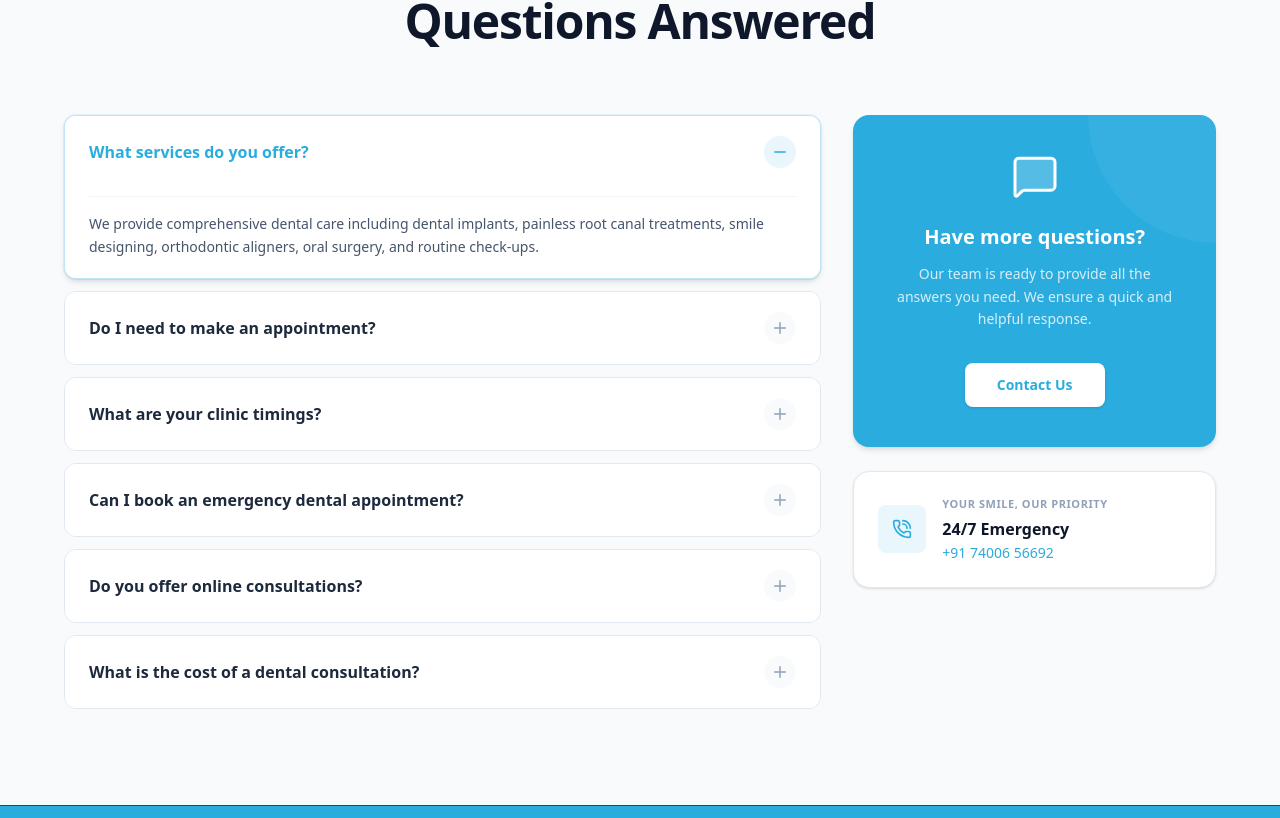
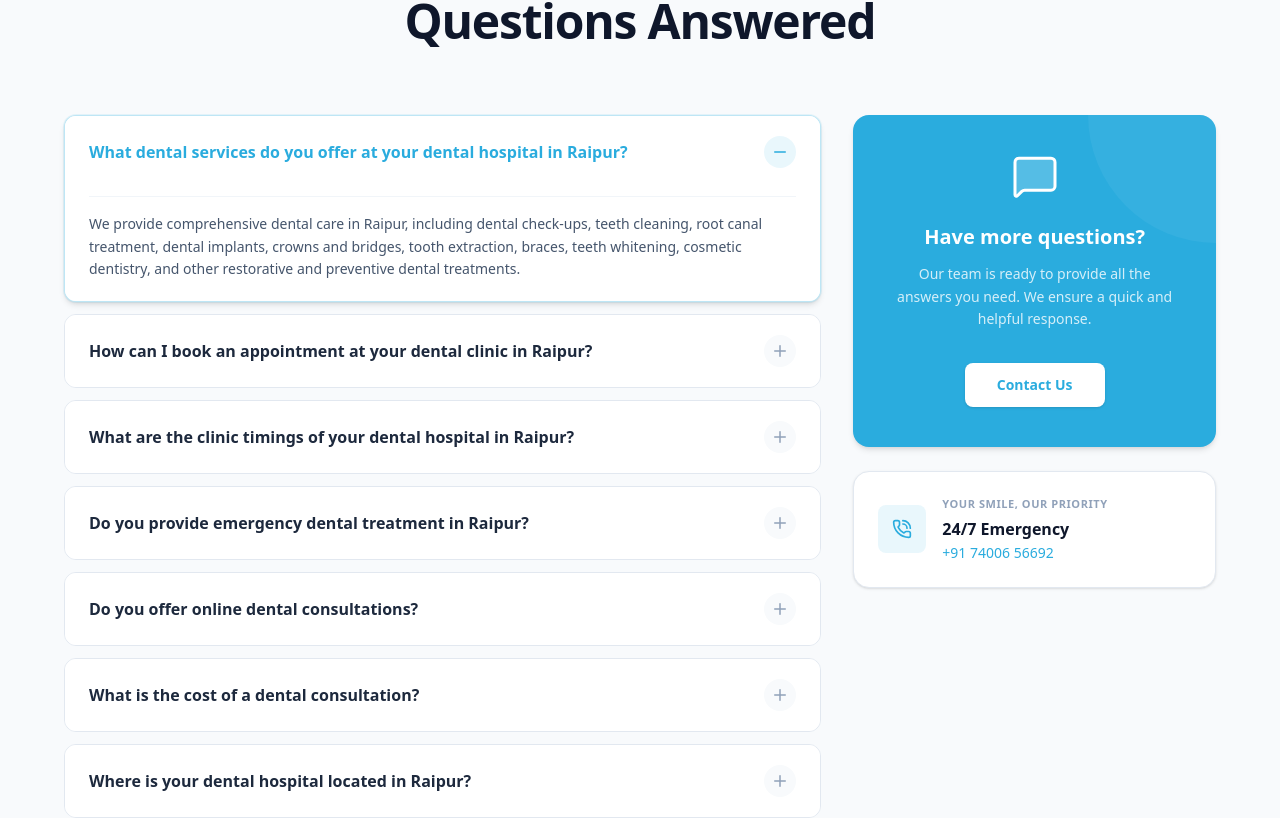
Before and after one commit to rajurao1106/dental-clinic, a Next.js app: page / in a window 1280 px wide. Shown: the part 10344-11162 px from the top of the page. Built offline with nearby package versions, Linux system fonts and the light colour scheme.

Commit message:
first commit

```diff
--- a/components/homepage/FAQ.jsx
+++ b/components/homepage/FAQ.jsx
@@ -10,34 +10,43 @@ const FAQ = () => {
   // Replaced Lorem Ipsum with realistic Dental FAQ content
 const faqs = [
   {
-      question: "What services do you offer?",
+    question:
+      "What dental services do you offer at your dental hospital in Raipur?",
     answer:
-        "We provide comprehensive dental care including dental implants, painless root canal treatments, smile designing, orthodontic aligners, oral surgery, and routine check-ups.",
+      "We provide comprehensive dental care in Raipur, including dental check-ups, teeth cleaning, root canal treatment, dental implants, crowns and bridges, tooth extraction, braces, teeth whitening, cosmetic dentistry, and other restorative and preventive dental treatments.",
   },
   {
-      question: "Do I need to make an appointment?",
+    question:
+      "How can I book an appointment at your dental clinic in Raipur?",
     answer:
-        "While we do accommodate walk-ins when possible, we highly recommend booking an appointment to ensure you receive timely care without long waiting periods.",
+      "You can book an appointment at our dental clinic in Raipur by calling us, sending a WhatsApp message, or using our online appointment booking option. We recommend scheduling an appointment in advance for a convenient consultation.",
   },
   {
-      question: "What are your clinic timings?",
+    question:
+      "What are the clinic timings of your dental hospital in Raipur?",
     answer:
-        "Our standard OPD hours are from 10:00 AM to 8:00 PM, Monday through Saturday. However, our emergency dental services are available 24/7.",
+      "Our dental clinic in Raipur is open during convenient clinic hours. Please contact us before visiting to confirm the latest consultation and appointment timings.",
   },
   {
-      question: "Can I book an emergency dental appointment?",
+    question: "Do you provide emergency dental treatment in Raipur?",
     answer:
-        "Yes. If you are experiencing severe toothache, trauma, or bleeding, please call our emergency hotline immediately. We prioritize urgent cases.",
+      "Yes, we provide dental care for urgent problems such as severe toothache, dental infection, broken or damaged teeth, swelling, and other dental emergencies. Contact our dental hospital in Raipur to check emergency appointment availability.",
   },
   {
-      question: "Do you offer online consultations?",
+    question: "Do you offer online dental consultations?",
     answer:
-        "Yes, we provide preliminary online video consultations to understand your concerns and guide you on the necessary steps before your physical visit.",
+      "Yes, online dental consultations may be available for suitable dental concerns. Our dentist can discuss your symptoms and recommend whether an in-person examination is required.",
   },
   {
     question: "What is the cost of a dental consultation?",
     answer:
       "Our initial consultation fee is affordable and transparent. Total treatment costs depend on the diagnosis and procedure required, which will be thoroughly discussed with you beforehand.",
+  },
+  {
+    question:
+      "Where is your dental hospital located in Raipur?",
+    answer:
+      "Our dental hospital is conveniently located in Gol Chowk, Beside Deerghayu Hospital, Deendayal Upadhyay Nagar, Raipur, Chhattisgarh. Patients can visit our dental clinic in Raipur for dental consultations, treatments, and emergency dental care. Please use Google Maps or contact us for directions and assistance.",
   },
 ];
 
```
Also changed, not shown: app/robots.txt (added), 1 other file (tests, documents, lock files or other folders). Lines whose indentation alone changed are shown as unchanged.
